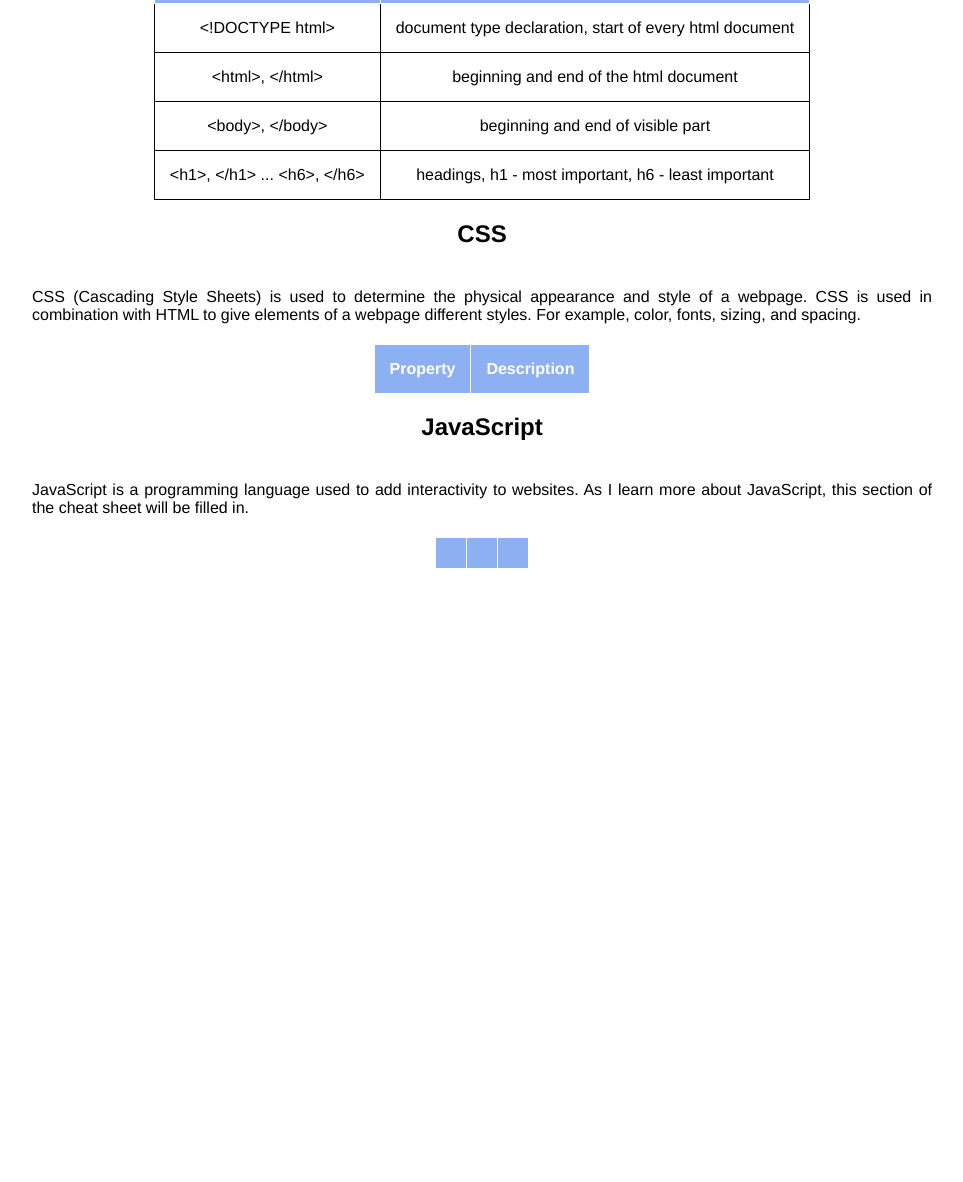
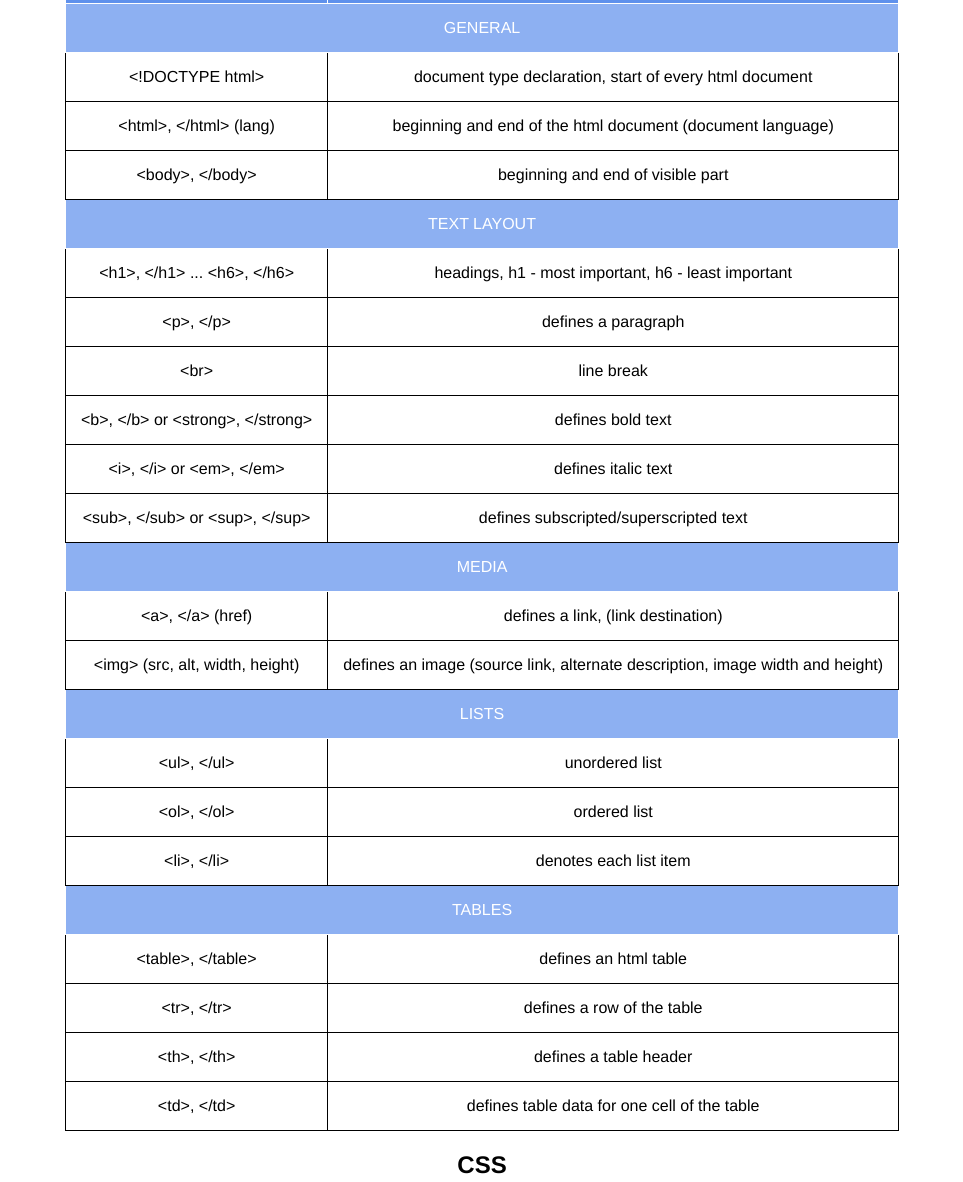
Before and after one commit to evacgriffin/webdev-cheatsheet, a plain HTML site: page index.html in a window 1280 px wide. Shown: the part 580-1762 px from the top of the page, without its empty margins (158-1121 px from the left). Before the commit the page ends 1157 px from the top, so only its background shows below. Drawn offline with Linux system fonts and the light colour scheme; files that its build step writes are made by us from their sources.

Commit message:
Adding items to html table

```diff
--- a/index.html
+++ b/index.html
@@ -10,10 +10,9 @@
     <!-- Navbar -->
     <nav class='header'>
       <ul>
-        <li><a class='home' href='#top'>SUMMARY</a></li>
+        <li><a class='home' href='#top'>TOP</a></li>
         <li><a class='pagelink' href='#html'>HTML</a></li>
         <li><a class='pagelink' href='#css'>CSS</a></li>
-        <li><a class='pagelink' href='#javascript'>JAVASCRIPT</a></li>
         <li><a class='pagelink' href='#links'>HELPFUL LINKS</a></li>
       </ul>
     </nav>
@@ -32,24 +31,95 @@
         </div>
         <table>
           <tr>
-            <th>Tag</th>
+            <th>Tag (Attributes)</th>
             <th>Description</th>
+          </tr>
+          <tr>
+            <td class='subth' colspan='2'>GENERAL</td>
           </tr>
           <tr>
             <td>&lt;!DOCTYPE html&gt;</td>
             <td>document type declaration, start of every html document</td>
           </tr>
           <tr>
-            <td>&lt;html&gt;, &lt;/html&gt;</td>
-            <td>beginning and end of the html document</td>
+            <td>&lt;html&gt;, &lt;/html&gt; (lang)</td>
+            <td>beginning and end of the html document (document language)</td>
           </tr>
           <tr>
             <td>&lt;body&gt;, &lt;/body&gt;</td>
             <td>beginning and end of visible part</td>
           </tr>
           <tr>
+            <td class='subth' colspan='2'>TEXT LAYOUT</td>
+          </tr>
+          <tr>
             <td>&lt;h1&gt;, &lt;/h1&gt; ... &lt;h6&gt;, &lt;/h6&gt;</td>
             <td>headings, h1 - most important, h6 - least important</td>
+          </tr>
+          <tr>
+            <td>&lt;p&gt;, &lt;/p&gt;</td>
+            <td>defines a paragraph</td>
+          </tr>
+          <tr>
+            <td>&lt;br&gt;</td>
+            <td>line break</td>
+          </tr>
+          <tr>
+            <td>&lt;b&gt;, &lt;/b&gt; or &lt;strong&gt;, &lt;/strong&gt;</td>
+            <td>defines bold text</td>
+          </tr>
+          <tr>
+            <td>&lt;i&gt;, &lt;/i&gt; or &lt;em&gt;, &lt;/em&gt;</td>
+            <td>defines italic text</td>
+          </tr>
+          <tr>
+            <td>&lt;sub&gt;, &lt;/sub&gt; or &lt;sup&gt;, &lt;/sup&gt;</td>
+            <td>defines subscripted/superscripted text</td>
+          </tr>
+          <tr>
+            <td class='subth' colspan='2'>MEDIA</td>
+          </tr>
+          <tr>
+            <td>&lt;a&gt;, &lt;/a&gt; (href)</td>
+            <td>defines a link, (link destination)</td>
+          </tr>
+          <tr>
+            <td>&lt;img&gt; (src, alt, width, height)</td>
+            <td>defines an image (source link, alternate description, image width and height)</td>
+          </tr>
+          <tr>
+            <td class='subth' colspan='2'>LISTS</td>
+          </tr>
+          <tr>
+            <td>&lt;ul&gt;, &lt;/ul&gt;</td>
+            <td>unordered list</td>
+          </tr>
+          <tr>
+            <td>&lt;ol&gt;, &lt;/ol&gt;</td>
+            <td>ordered list</td>
+          </tr>
+          <tr>
+            <td>&lt;li&gt;, &lt;/li&gt;</td>
+            <td>denotes each list item</td>
+          </tr>
+          <tr>
+            <td class='subth' colspan='2'>TABLES</td>
+          </tr>
+          <tr>
+            <td>&lt;table&gt;, &lt;/table&gt;</td>
+            <td>defines an html table</td>
+          </tr>
+          <tr>
+            <td>&lt;tr&gt;, &lt;/tr&gt;</td>
+            <td>defines a row of the table</td>
+          </tr>
+          <tr>
+            <td>&lt;th&gt;, &lt;/th&gt;</td>
+            <td>defines a table header</td>
+          </tr>
+          <tr>
+            <td>&lt;td&gt;, &lt;/td&gt;</td>
+            <td>defines table data for one cell of the table</td>
           </tr>
         </table>
     </div>
@@ -68,17 +138,8 @@
       </table>
     </div>
 
-    <!-- Layout Section -->
-    <div id='javascript'>
-      <h2>JavaScript</h2>
-      <p>JavaScript is a programming language used to add interactivity to websites. As I learn more about JavaScript, this section of the cheat sheet will be filled in.</p>
-      <table>
-        <tr>
-          <th></th>
-          <th></th>
-          <th></th>
-        </tr>
-      </table>
+    <!-- Links Section -->
+    <div id='links'>
     </div>
 
     <!-- Footer -->
--- a/resources/css/styles.css
+++ b/resources/css/styles.css
@@ -33,10 +33,11 @@
 table, th, td{
   border: 1px solid;
   border-collapse: collapse;
+  background-clip: padding-box;
 }
 
 th{
-    background-color: hsl(219, 79%, 75%);
+  background-color: hsl(219, 79%, 65%);
   color: white;
 }
 
@@ -80,3 +81,8 @@
   border-top: 1px solid #fff;
   border-bottom: 1px solid #fff;
 }
+
+td.subth{
+  background-color: hsl(219, 79%, 75%);
+  color: white;
+}
```
Lines whose indentation alone changed are shown as unchanged.
